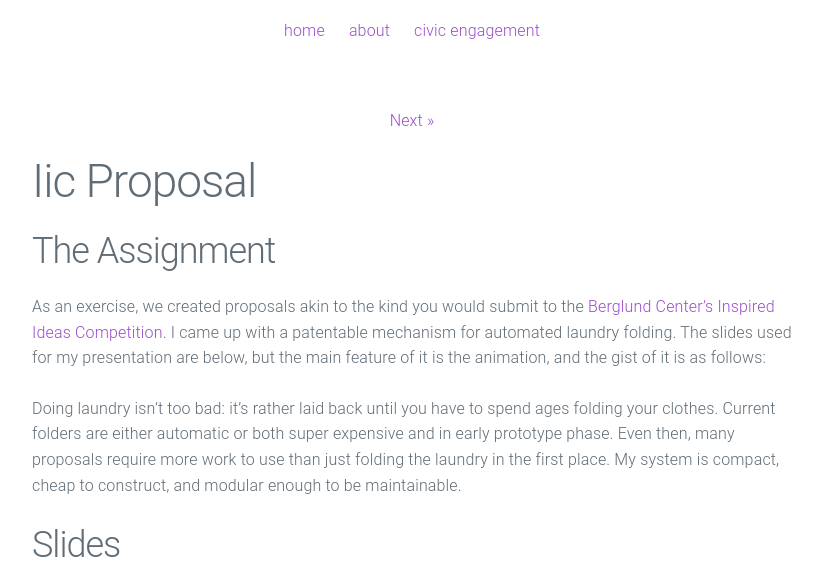
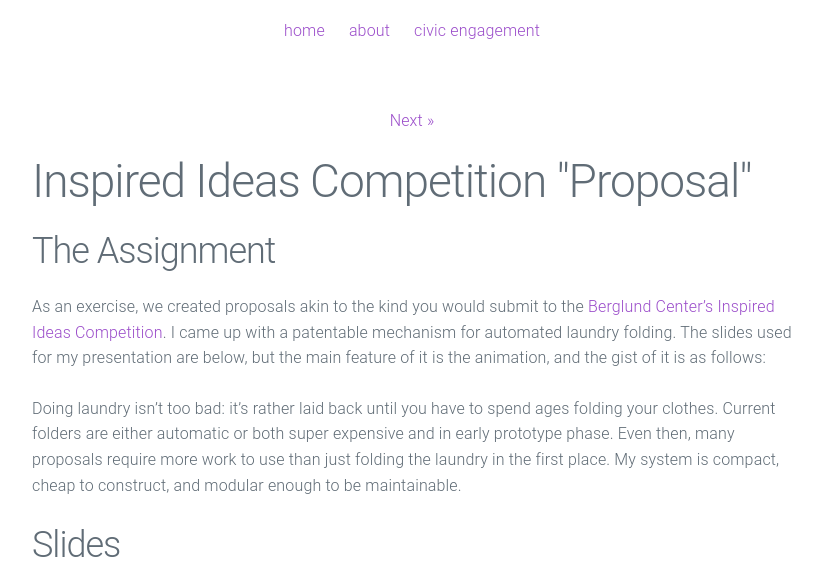
Before and after one commit to emanb29/artst-website, a Jekyll site: the page built from _posts/2018-04-16-iic-proposal.markdown, in a window 1280 px wide, cut to the strip 158-746 px from the top of the page. Shown: the whole strip, without its empty margins (228-1050 px from the left). Built offline with Jekyll 4.4.1, drawn with Linux system fonts in a browser that asks for light colours; our own code applies the rules of GitHub Pages for plain Markdown files.

Commit message:
Update 2018-04-16-iic-proposal.markdown

```diff
--- a/_posts/2018-04-16-iic-proposal.markdown
+++ b/_posts/2018-04-16-iic-proposal.markdown
@@ -1,5 +1,6 @@
 ---
 published: true
+title: "Inspired Ideas Competition \"Proposal\""
 ---
 ## The Assignment
 As an exercise, we created proposals akin to the kind you would submit to the [Berglund Center's Inspired Ideas Competition](https://is6.us/iic). I came up with a patentable mechanism for automated laundry folding. The slides used for my presentation are below, but the main feature of it is the animation, and the gist of it is as follows:
```
